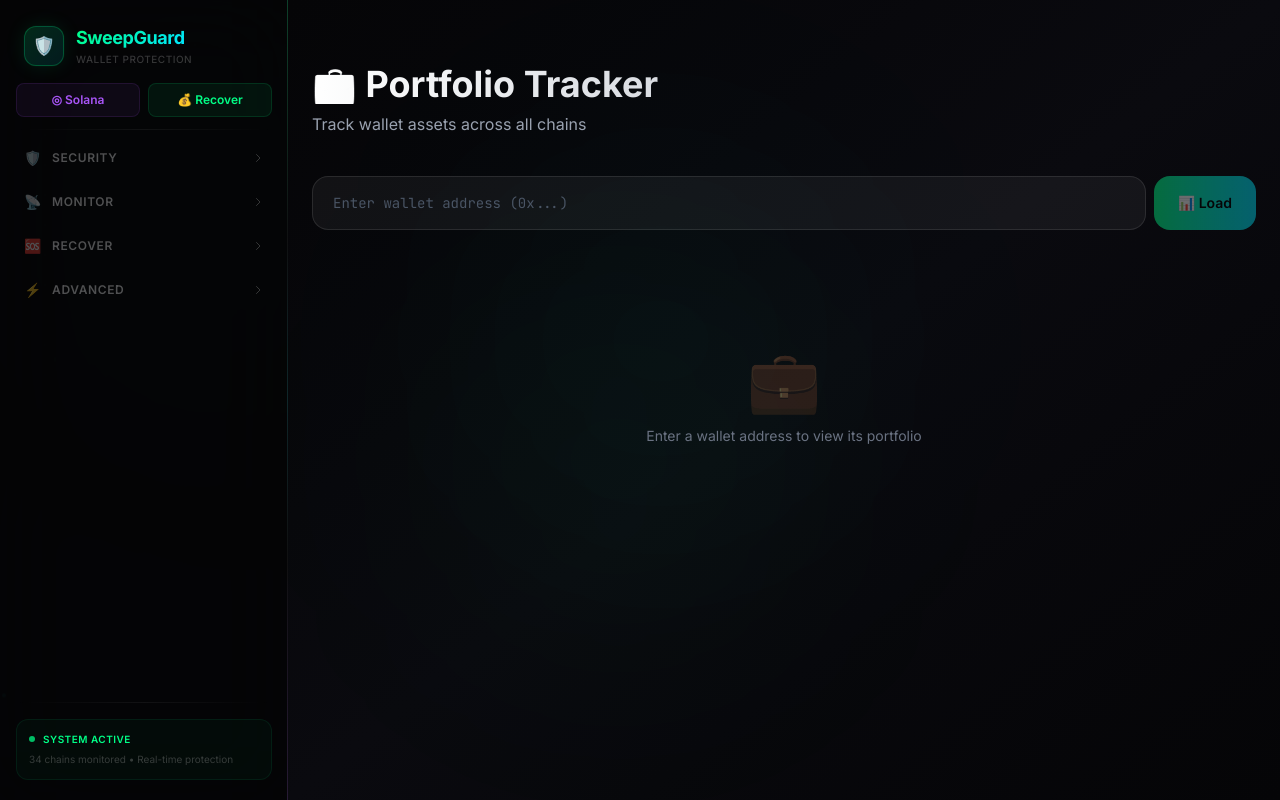
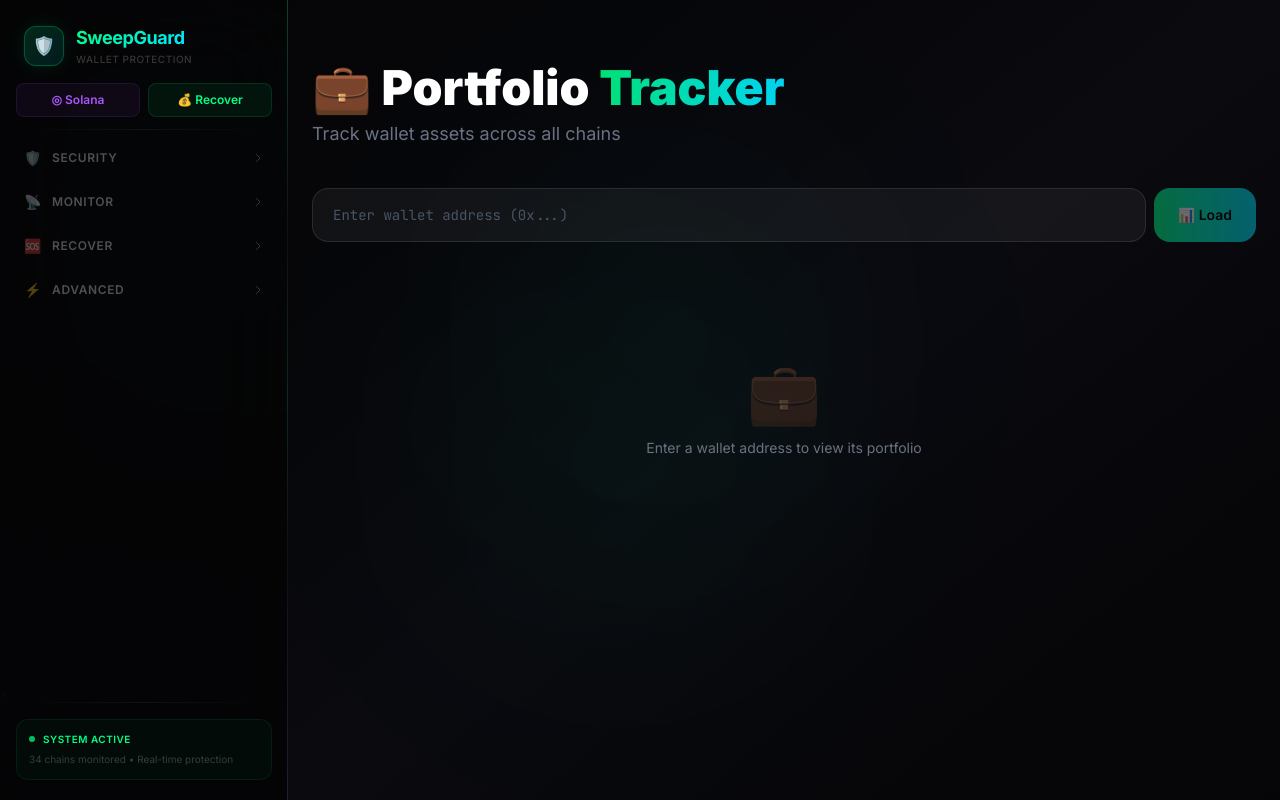
Before and after one commit to kabla1696-ctrl/sweeptsguard, a Next.js app: page /portfolio in a window 1280 px wide. Built offline with nearby package versions, Linux system fonts and the light colour scheme.

Commit message:
redesign: Unified headers — gradient titles for Tracker, Wallets, Portfolio pages

```diff
--- a/src/app/portfolio/page.tsx
+++ b/src/app/portfolio/page.tsx
@@ -126,10 +126,10 @@ function PortfolioContent() {
       <div className="relative max-w-6xl mx-auto px-4 sm:px-6 py-8 sm:py-16">
         {/* Header */}
         <div className="mb-10 animate-[fade-in_0.6s_ease-out]">
-          <h1 className="text-3xl sm:text-4xl font-bold mb-2 bg-gradient-to-r from-white to-gray-400 bg-clip-text text-transparent">
-            💼 Portfolio Tracker
+          <h1 className="text-4xl md:text-5xl font-black mb-2">
+            💼 Portfolio <span className="bg-gradient-to-r from-green-400 to-cyan-400 bg-clip-text text-transparent">Tracker</span>
           </h1>
-          <p className="text-gray-400 text-sm sm:text-base">Track wallet assets across all chains</p>
+          <p className="text-gray-500 text-lg">Track wallet assets across all chains</p>
         </div>
 
         {/* Address Input */}
--- a/src/app/tracker/page.tsx
+++ b/src/app/tracker/page.tsx
@@ -76,10 +76,10 @@ export default function TrackerPage() {
       <div className="relative max-w-5xl mx-auto px-4 sm:px-6 py-8 sm:py-16">
         {/* Header */}
         <div className="mb-10 animate-[fade-in_0.6s_ease-out]">
-          <h1 className="text-3xl sm:text-4xl font-bold mb-2 bg-gradient-to-r from-white to-gray-400 bg-clip-text text-transparent">
-            ⛓️ Fund Tracker
+          <h1 className="text-4xl md:text-5xl font-black mb-2">
+            ⛓️ Fund <span className="bg-gradient-to-r from-cyan-400 to-green-400 bg-clip-text text-transparent">Tracker</span>
           </h1>
-          <p className="text-gray-400 text-sm sm:text-base">Track where stolen funds have been sent across all chains</p>
+          <p className="text-gray-500 text-lg">Track where stolen funds have been sent across all chains</p>
         </div>
 
         {/* Input */}
--- a/src/app/wallets/page.tsx
+++ b/src/app/wallets/page.tsx
@@ -96,10 +96,10 @@ export default function WalletsPage() {
         {/* Header */}
         <div className="flex flex-col sm:flex-row sm:items-end justify-between gap-4 mb-10 animate-[fade-in_0.6s_ease-out]">
           <div>
-            <h1 className="text-3xl sm:text-4xl font-bold mb-2 bg-gradient-to-r from-white to-gray-400 bg-clip-text text-transparent">
-              👛 Wallet Manager
+            <h1 className="text-4xl md:text-5xl font-black mb-2">
+              👛 Wallet <span className="bg-gradient-to-r from-green-400 to-cyan-400 bg-clip-text text-transparent">Manager</span>
             </h1>
-            <p className="text-gray-400 text-sm sm:text-base">Manage multiple compromised wallets from one dashboard</p>
+            <p className="text-gray-500 text-lg">Manage multiple compromised wallets from one dashboard</p>
           </div>
           <button
             onClick={() => setShowAdd(!showAdd)}
```
